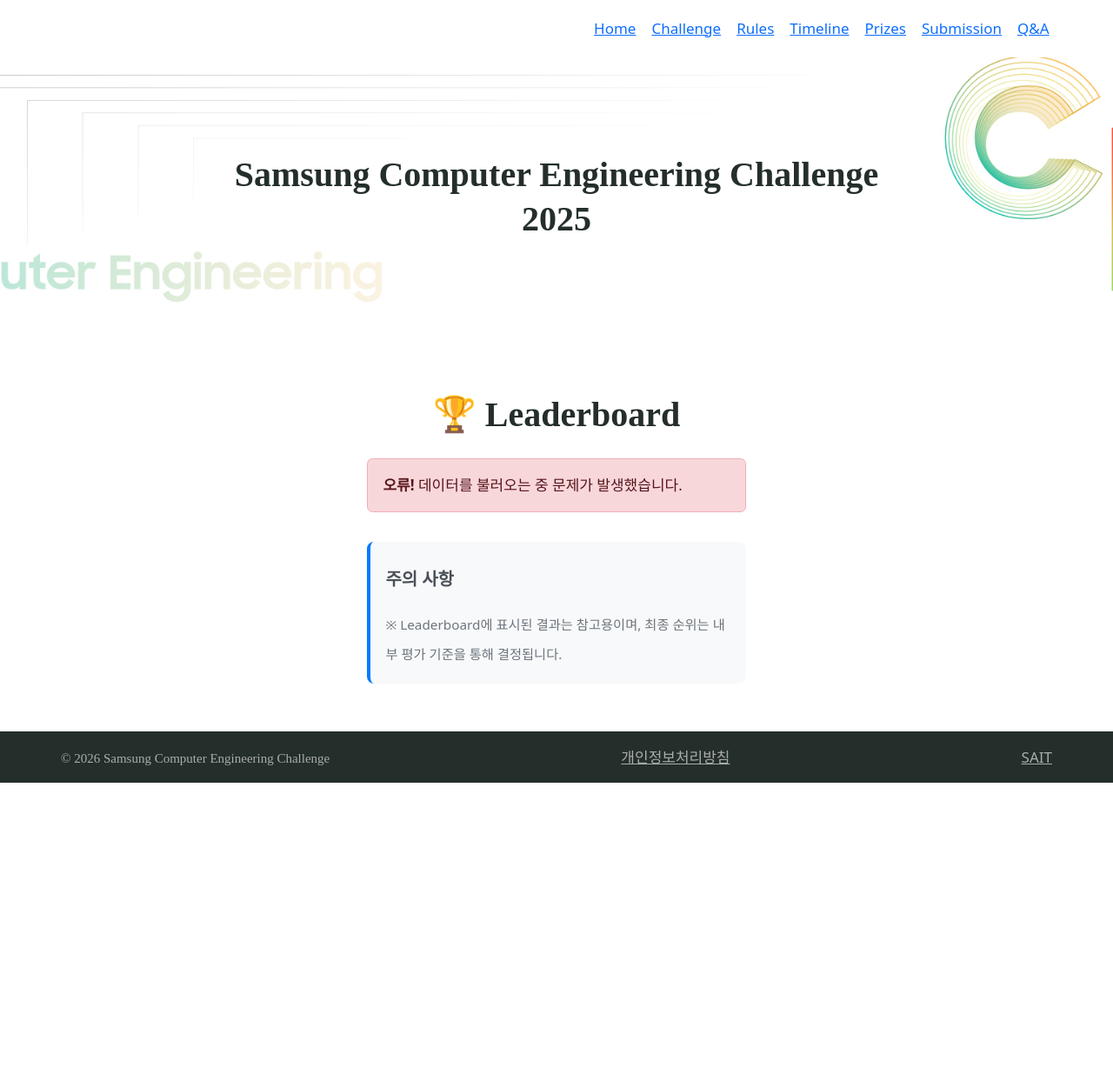
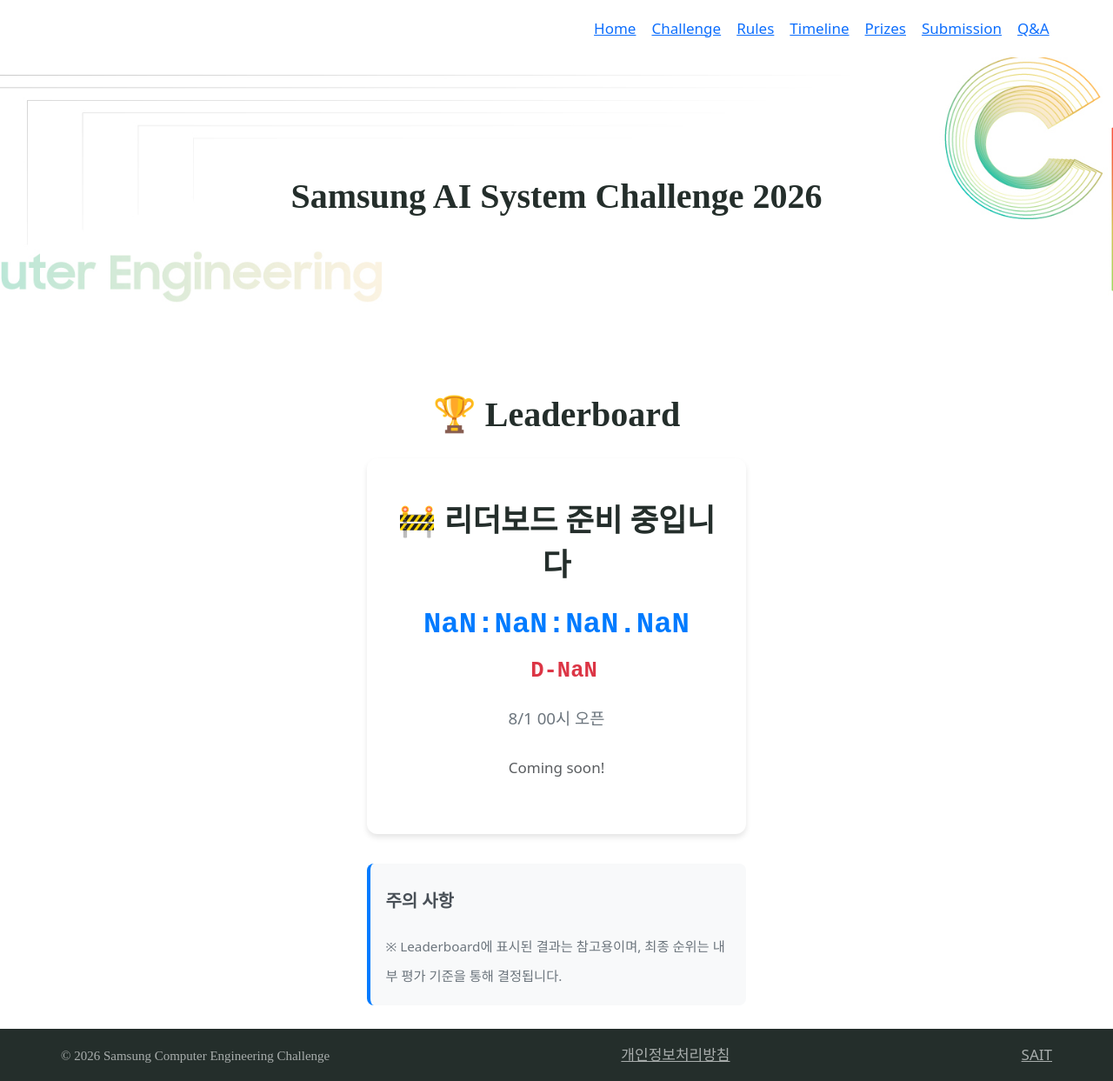
Before and after one commit to AISystemChallenge/AISystemChallenge.github.io, a Jekyll site: the page built from leaderboard.md, in a window 1280 px wide. Shown: the whole page at 87% size. Built offline with Jekyll 4.4.1, drawn with Linux system fonts in a browser that asks for light colours; some web fonts are replaced; before the commit the page ends 900 px from its top, so only the background shows below that.

Commit message:
Update leaderboard.md

```diff
--- a/leaderboard.md
+++ b/leaderboard.md
@@ -1,7 +1,7 @@
 ---
 title:
 feature_text: |
-  # Samsung Computer Engineering Challenge 2025
+  # Samsung AI System Challenge 2026
 feature_image: "/assets/logos/banner_last.png"
 excerpt:
 ---
@@ -189,8 +189,8 @@ excerpt:
         // 웹훅 URL 설정 (실제 URL로 변경하세요)
         const WEBHOOK_URL = 'https://raw.githubusercontent.com/cechallenge/2025_cechallenge_data/refs/heads/main/rank.csv';
 
-        // 오픈 시간 설정 (2025년 8월 1일 00:00:00 KST)
-        const OPEN_TIME = new Date('2025-08-01T00:00:00+09:00');
+        // 오픈 시간 설정 (2026년 xx월 xx일 00:00:00 KST)
+        const OPEN_TIME = new Date('2026-xx-xxT00:00:00+09:00');
 
         let countdownInterval;
         let refreshInterval;
```
